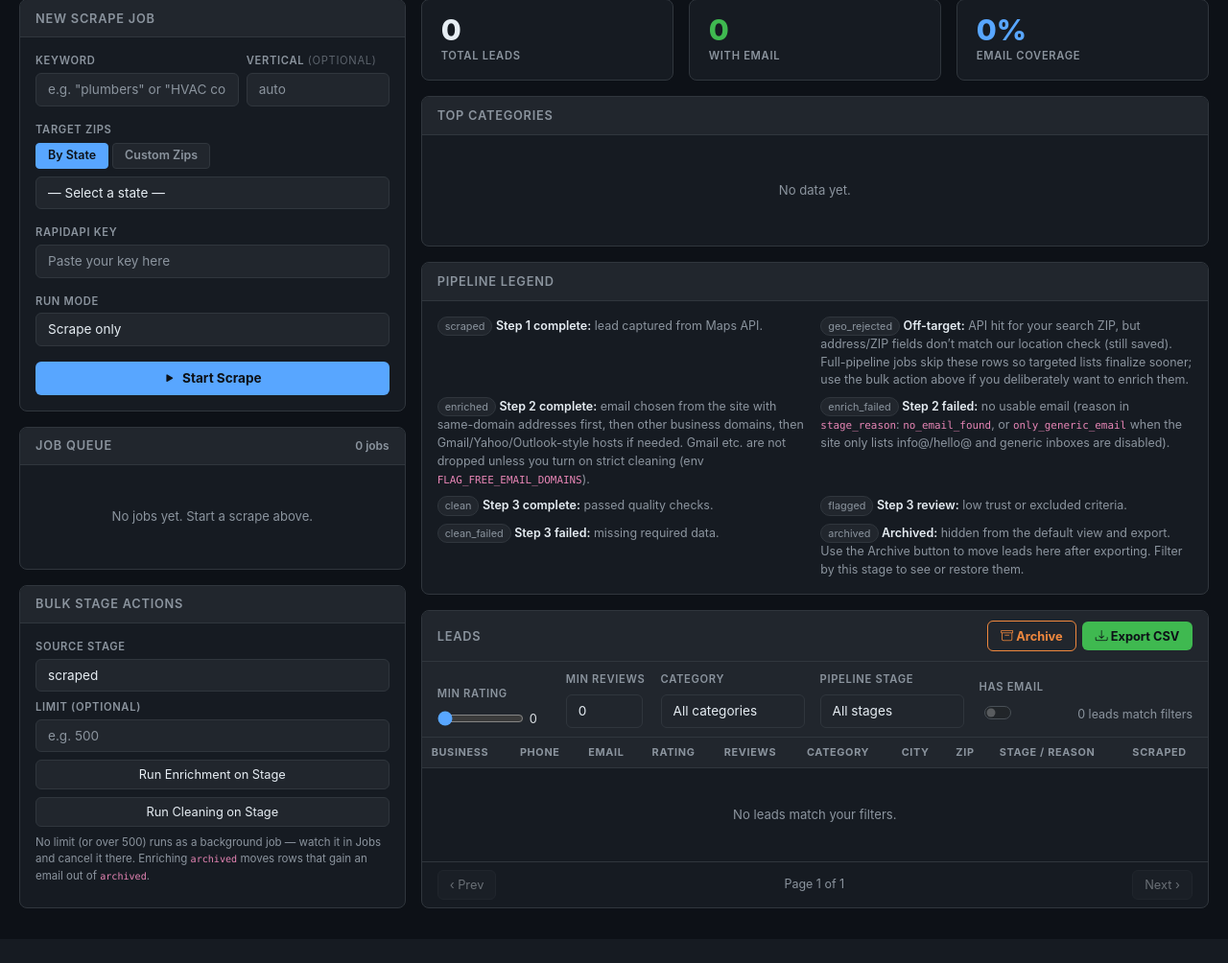
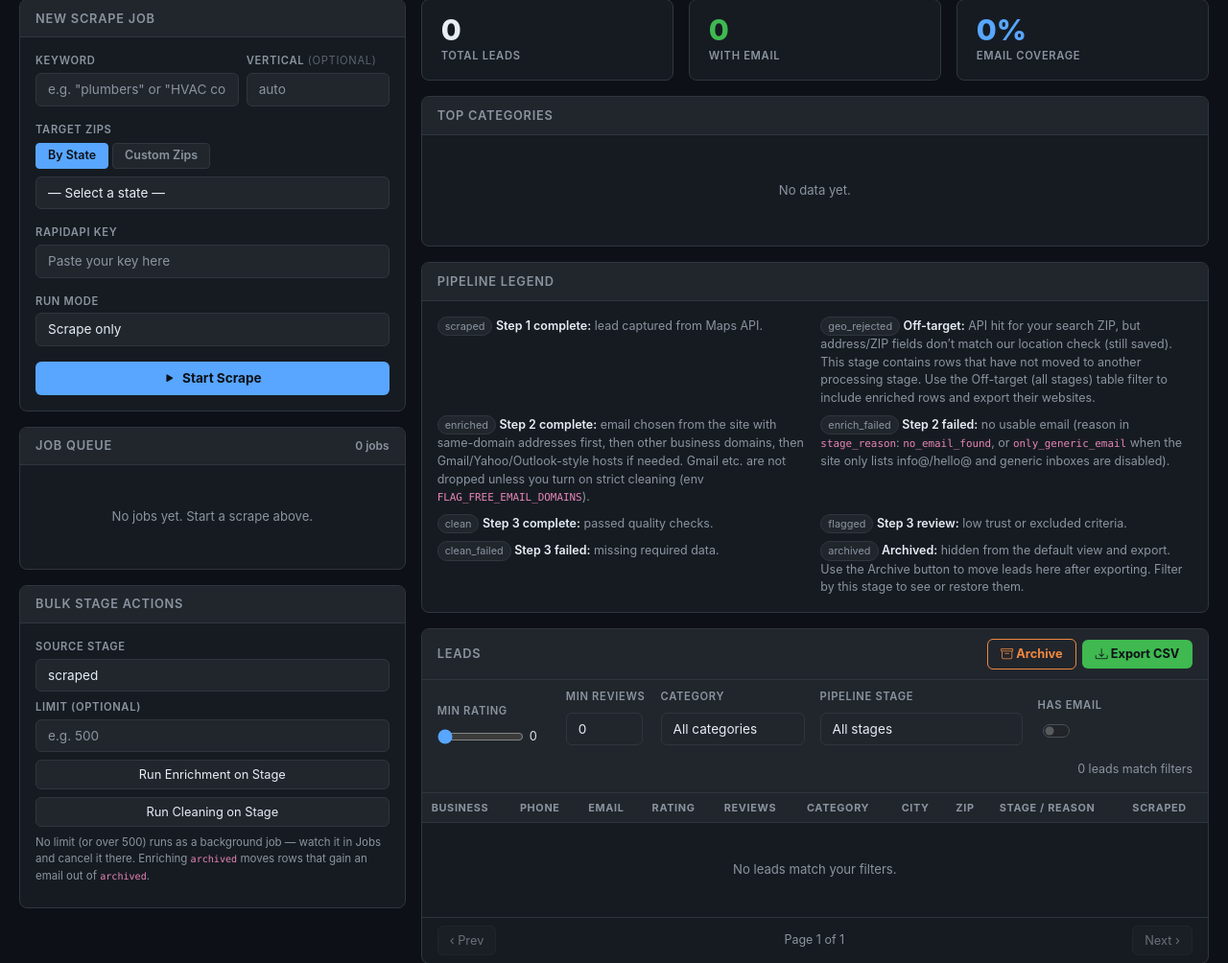
Before and after one commit to mpentrack/Maps-scrape-claude, a Flask app: page / in a window 1280 px wide. Shown: the part 70-1074 px from the top of the page at 96% size. Before the commit the page ends 1017 px from the top, so only its background shows below. Run offline with Flask 3, Linux system fonts and the light colour scheme; data that the repository does not hold is empty.

Commit message:
Preserve off-target status through enrichment and export

```diff
--- a/app.py
+++ b/app.py
@@ -218,6 +218,7 @@ def init_db() -> None:
             created_at    TEXT DEFAULT (datetime('now')),
             pipeline_stage TEXT DEFAULT 'scraped',
             stage_reason   TEXT,
+            geo_rejected   INTEGER NOT NULL DEFAULT 0,
             enriched_at    TEXT,
             cleaned_at     TEXT
         )
@@ -230,12 +231,14 @@ def init_db() -> None:
     # Migrate existing DBs that lack the email column
     cols = {row[1] for row in conn.execute("PRAGMA table_info(businesses)")}
     city_was_new = "city" not in cols
+    geo_flag_was_new = "geo_rejected" not in cols
     for col, ddl in {
         "email": "ALTER TABLE businesses ADD COLUMN email TEXT",
         "city": "ALTER TABLE businesses ADD COLUMN city TEXT",
         "search_zip": "ALTER TABLE businesses ADD COLUMN search_zip TEXT",
         "pipeline_stage": "ALTER TABLE businesses ADD COLUMN pipeline_stage TEXT DEFAULT 'scraped'",
         "stage_reason": "ALTER TABLE businesses ADD COLUMN stage_reason TEXT",
+        "geo_rejected": "ALTER TABLE businesses ADD COLUMN geo_rejected INTEGER NOT NULL DEFAULT 0",
         "enriched_at": "ALTER TABLE businesses ADD COLUMN enriched_at TEXT",
         "cleaned_at": "ALTER TABLE businesses ADD COLUMN cleaned_at TEXT",
         "created_at": "ALTER TABLE businesses ADD COLUMN created_at TEXT",
@@ -300,6 +303,9 @@ def init_db() -> None:
         CREATE INDEX IF NOT EXISTS idx_job_runs_updated
         ON job_runs (updated_at DESC)
     """)
+    conn.execute("UPDATE businesses SET geo_rejected=1 WHERE pipeline_stage='geo_rejected' AND geo_rejected=0")
+    if geo_flag_was_new:
+        _backfill_geo_rejections_from_bulk_jobs(conn)
     # Stored separately from the public job JSON. This lets Railway requeue
     # accepted work after a process restart without exposing RapidAPI keys via
     # /api/jobs. Secrets are deleted when their job reaches a terminal state.
@@ -312,6 +318,44 @@ def init_db() -> None:
     """)
     conn.commit()
     conn.close()
+
+
+def _backfill_geo_rejections_from_bulk_jobs(conn: sqlite3.Connection) -> None:
+    """Recover old off-target status when a completed bulk job replaced its stage.
+
+    Only apply a historical job window when its row count exactly matches the
+    job's checked count. This avoids guessing from a missing listing ZIP.
+    """
+    jobs = []
+    for saved in conn.execute("SELECT payload_json FROM job_runs"):
+        try:
+            jobs.append(json.loads(saved["payload_json"]))
+        except (TypeError, json.JSONDecodeError):
+            continue
+    completed = sorted(j["completed_at"] for j in jobs if j.get("completed_at"))
+    for job in jobs:
+        if (job.get("type") != JOB_TYPE_BULK_ENRICH
+                or job.get("from_stage") != "geo_rejected"
+                or job.get("status") != "completed"):
+            continue
+        finish = job.get("completed_at")
+        checked = (job.get("enriched") or {}).get("checked")
+        if not finish or not isinstance(checked, int) or checked <= 0:
+            continue
+        starts = [e.get("ts") for e in job.get("events", [])
+                  if "Bulk enrich started" in e.get("message", "") and e.get("ts")]
+        previous = [ts for ts in completed if ts < finish]
+        start = starts[0] if starts else (previous[-1] if previous else None)
+        if not start:
+            continue
+        where = "enriched_at > ? AND enriched_at <= ? AND website_url IS NOT NULL"
+        count = conn.execute(f"SELECT COUNT(*) FROM businesses WHERE {where}", (start, finish)).fetchone()[0]
+        if count == checked:
+            conn.execute(f"UPDATE businesses SET geo_rejected=1 WHERE {where}", (start, finish))
+            log.info("Recovered off-target status for %d row(s) from bulk job %s", count, job.get("id"))
+        else:
+            log.warning("Skipped off-target recovery for bulk job %s: %d rows vs %d checked",
+                        job.get("id"), count, checked)
 
 
 # ── Scraping helpers (self-contained so app.py has no import coupling) ────────
@@ -532,7 +576,7 @@ def _insert(
             # equal. It also cannot upgrade a row that was first seen outside
             # its target ZIP. Match the listing before attempting the insert.
             candidates = conn.execute(
-                "SELECT id, business_name, address, phone, website_url, pipeline_stage "
+                "SELECT id, business_name, address, phone, website_url, pipeline_stage, geo_rejected "
                 "FROM businesses WHERE (? IS NOT NULL AND phone=?) "
                 "OR (? IS NOT NULL AND website_url=?)",
                 (phone, phone, url, url),
@@ -546,7 +590,7 @@ def _insert(
                     conn.execute(
                         "UPDATE businesses SET business_name=?, address=?, city=?, phone=?, website_url=?, "
                         "rating=?, review_count=?, category=?, zip_code=?, search_zip=?, search_keyword=?, "
-                        "vertical=?, pipeline_stage=?, stage_reason=?, created_at=?, source_job_id=? "
+                        "vertical=?, pipeline_stage=?, stage_reason=?, geo_rejected=0, created_at=?, source_job_id=? "
                         "WHERE id=?",
                         (row["business_name"], row["address"], row.get("city"), phone, best_url,
                          row["rating"], row["review_count"], row["category"], row["zip_code"],
@@ -556,15 +600,25 @@ def _insert(
                     )
                     conn.commit()
                     return True
+                if existing["geo_rejected"] and pipeline_stage != "geo_rejected":
+                    # An already-enriched off-target listing can later be seen
+                    # in its exact ZIP. Keep its enrichment but clear the
+                    # durable off-target marker.
+                    conn.execute(
+                        "UPDATE businesses SET geo_rejected=0, zip_code=?, search_zip=? WHERE id=?",
+                        (row["zip_code"], row.get("search_zip"), existing["id"]),
+                    )
+                    conn.commit()
                 return False
             conn.execute(
                 "INSERT INTO businesses "
                 "(business_name, address, city, phone, website_url, rating, review_count, category, zip_code, search_zip, "
-                "search_keyword, vertical, pipeline_stage, stage_reason, created_at, source_job_id) "
-                "VALUES (?,?,?,?,?,?,?,?,?,?,?,?,?,?,?,?)",
+                "search_keyword, vertical, pipeline_stage, stage_reason, geo_rejected, created_at, source_job_id) "
+                "VALUES (?,?,?,?,?,?,?,?,?,?,?,?,?,?,?,?,?)",
                 (row["business_name"], row["address"], row.get("city"), phone, url,
                  row["rating"], row["review_count"], row["category"], row["zip_code"], row.get("search_zip"),
-                 search_keyword, vertical, pipeline_stage, stage_reason, _now_eastern(), source_job_id),
+                 search_keyword, vertical, pipeline_stage, stage_reason,
+                 int(pipeline_stage == "geo_rejected"), _now_eastern(), source_job_id),
             )
             conn.commit()
             return True
@@ -1914,15 +1968,19 @@ def stats():
         stage_counts = conn.execute(
             "SELECT pipeline_stage, COUNT(*) cnt FROM businesses GROUP BY pipeline_stage ORDER BY cnt DESC"
         ).fetchall()
+        off_target_total = conn.execute(
+            "SELECT COUNT(*) FROM businesses WHERE geo_rejected=1 AND pipeline_stage!='archived'"
+        ).fetchone()[0]
         conn.close()
         return jsonify({
             "total":      total,
             "with_email": with_email,
+            "off_target_total": off_target_total,
             "categories": [{"name": r["category"], "count": r["cnt"]} for r in categories],
             "stages":     [{"name": r["pipeline_stage"] or "unknown", "count": r["cnt"]} for r in stage_counts],
         })
     except Exception:
-        return jsonify({"total": 0, "with_email": 0, "categories": [], "stages": []})
+        return jsonify({"total": 0, "with_email": 0, "off_target_total": 0, "categories": [], "stages": []})
 
 
 @app.route("/api/categories")
@@ -2026,7 +2084,7 @@ def export():
         "rating", "review_count", "category", "zip_code", "search_zip",
         "search_keyword", "vertical",
         "runs_google_ads", "aw_ids", "call_tracking", "has_gtm", "has_ga4",
-        "pipeline_stage", "stage_reason", "created_at",
+        "pipeline_stage", "stage_reason", "geo_rejected", "created_at",
     ]
     select_cols = ", ".join(columns)
     if has_email:
@@ -2084,7 +2142,9 @@ def _build_where(min_rating: float, min_reviews: int, has_email: bool, category:
         clauses.append("email IS NOT NULL AND email != ''")
     if category:
         clauses.append("category = ?");    params.append(category)
-    if stage:
+    if stage == "off_target":
+        clauses.append("geo_rejected = 1 AND pipeline_stage != 'archived'")
+    elif stage:
         clauses.append("pipeline_stage = ?"); params.append(stage)
     if vertical:
         clauses.append("LOWER(vertical) = ?"); params.append(vertical.strip().lower())
--- a/templates/index.html
+++ b/templates/index.html
@@ -416,7 +416,7 @@
             <label class="lbl">Source Stage</label>
             <select class="form-select" id="bulk-stage">
               <option value="scraped">scraped</option>
-              <option value="geo_rejected">geo_rejected (off-target)</option>
+              <option value="geo_rejected">geo_rejected (current stage)</option>
               <option value="enrich_failed">enrich_failed</option>
               <option value="enriched">enriched</option>
               <option value="archived">archived</option>
@@ -478,7 +478,7 @@
         <div class="card-body">
           <div class="legend-grid">
             <div class="legend-item"><span class="chip">scraped</span> <b>Step 1 complete:</b> lead captured from Maps API.</div>
-            <div class="legend-item"><span class="chip">geo_rejected</span> <b>Off-target:</b> API hit for your search ZIP, but address/ZIP fields don’t match our location check (still saved). Full-pipeline jobs skip these rows so targeted lists finalize sooner; use the bulk action above if you deliberately want to enrich them.</div>
+            <div class="legend-item"><span class="chip">geo_rejected</span> <b>Off-target:</b> API hit for your search ZIP, but address/ZIP fields don’t match our location check (still saved). This stage contains rows that have not moved to another processing stage. Use the Off-target (all stages) table filter to include enriched rows and export their websites.</div>
             <div class="legend-item"><span class="chip">enriched</span> <b>Step 2 complete:</b> email chosen from the site with same-domain addresses first, then other business domains, then Gmail/Yahoo/Outlook-style hosts if needed. Gmail etc. are not dropped unless you turn on strict cleaning (env <code>FLAG_FREE_EMAIL_DOMAINS</code>).</div>
             <div class="legend-item"><span class="chip">enrich_failed</span> <b>Step 2 failed:</b> no usable email (reason in <code>stage_reason</code>: <code>no_email_found</code>, or <code>only_generic_email</code> when the site only lists info@/hello@ and generic inboxes are disabled).</div>
             <div class="legend-item"><span class="chip">clean</span> <b>Step 3 complete:</b> passed quality checks.</div>
@@ -703,7 +703,7 @@ async function refreshJobs() {
         `<span style="color:var(--green)">+${n(j.inserted)} new</span>` +
         `<span>${n(j.duplicates)} dup</span>` +
         ((j.geo_rejected != null && j.geo_rejected > 0)
-          ? `<span style="color:var(--orange)" title="Rows saved with stage geo_rejected — filter Pipeline Stage">${n(j.geo_rejected)} off-target</span>`
+          ? `<span style="color:var(--orange)" title="Rows found off-target — use the Off-target (all stages) table filter">${n(j.geo_rejected)} off-target</span>`
           : '') +
         (j.enriched ? `<span>enriched ${n(j.enriched.enriched)}/${n(j.enriched.checked)}</span>` : '') +
         (j.cleaned  ? `<span>clean ${n(j.cleaned.clean)}/${n(j.cleaned.checked)}</span>` : '');
@@ -879,7 +879,8 @@ async function refreshStats() {
   const stageSel = document.getElementById('f-stage');
   const curStage = stageSel.value;
   stageSel.innerHTML = '<option value="">All stages</option>' +
-    (d.stages || []).map(s => `<option value="${esc(s.name)}"${s.name===curStage?' selected':''}>${esc(s.name)} (${s.count})</option>`).join('');
+    `<option value="off_target"${curStage==='off_target'?' selected':''}>Off-target (all stages) (${d.off_target_total || 0})</option>` +
+    (d.stages || []).map(s => `<option value="${esc(s.name)}"${s.name===curStage?' selected':''}>${s.name==='geo_rejected'?'geo_rejected (current stage)':esc(s.name)} (${s.count})</option>`).join('');
 
   // Category bars
   const catsEl = document.getElementById('cats-body');
@@ -948,7 +949,7 @@ async function loadLeads(page) {
       <td><span class="chip">${esc(r.category||'—')}</span></td>
       <td style="color:var(--muted)">${esc(r.city||'—')}</td>
       <td style="color:var(--muted)">${esc(r.zip_code||'—')}</td>
-      <td><span class="chip" title="${esc(r.stage_reason || '')}">${esc(r.pipeline_stage||'—')}${r.stage_reason ? ' · ' + esc(r.stage_reason) : ''}</span></td>
+      <td><span class="chip" title="${esc(r.stage_reason || '')}">${esc(r.pipeline_stage||'—')}${r.stage_reason ? ' · ' + esc(r.stage_reason) : ''}</span>${r.geo_rejected && r.pipeline_stage !== 'geo_rejected' ? ' <span class="chip" title="Off-target Maps result">off-target</span>' : ''}</td>
       <td style="white-space:nowrap;color:var(--muted);font-size:0.75rem">${esc(r.created_at ? r.created_at.slice(5,16).replace('T',' ') : '—')}</td>
     </tr>`).join('');
 }
```
Also changed, not shown: test_app.py (+86 -1 lines).
